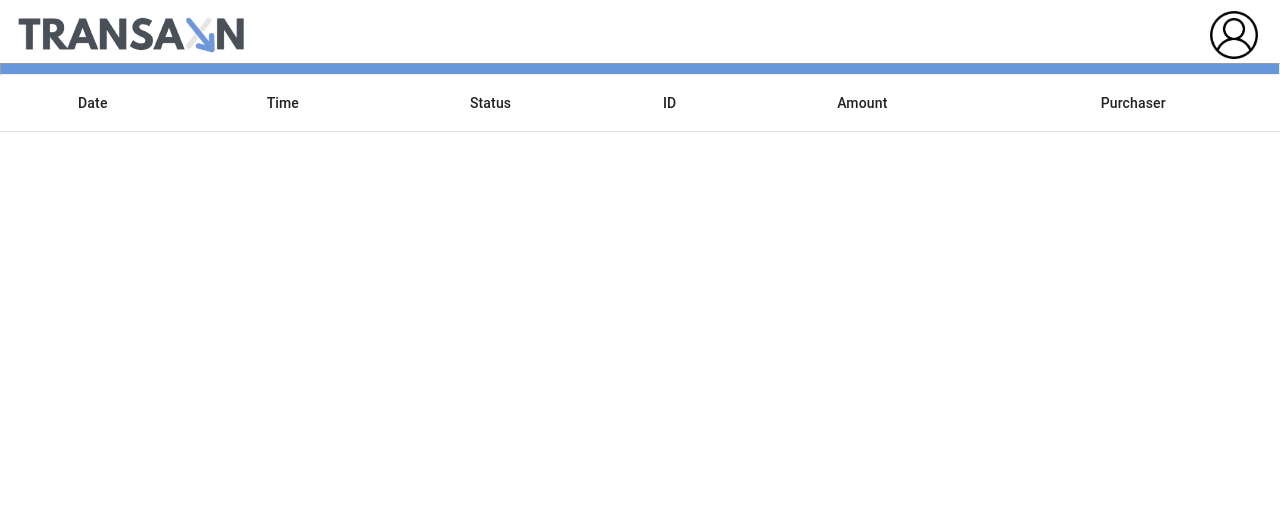
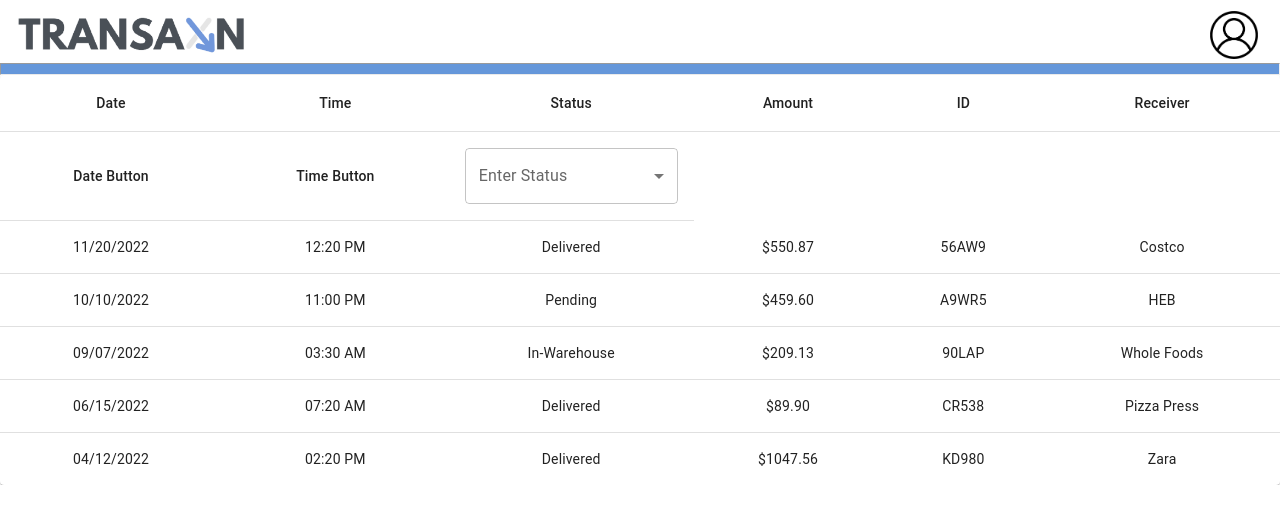
Before and after one commit to DylanTse/supply-chain, a React (Create React App) app in the folder distledger/: page /TransactionPage in a window 1280 px wide. Shown: the top 524 px of the page. Built offline with nearby package versions, Linux system fonts and the light colour scheme.

Commit message:
Status Button

```diff
--- a/distledger/src/App.jsx
+++ b/distledger/src/App.jsx
@@ -6,6 +6,8 @@ import FormDatabase from './components/formDatabase/FormDatabase';
 import Header from './components/header/Header';
 import TransactionPage from './components/TransactionPage/TransactionPage';
 import TransactionHeader from './components/TransactionPage/TransactionHeader/TransactionHeader';
+import DatePicker from './components/TransactionPage/TransactionTable/DatePicker'
+
 
 function App() {
   return (
@@ -15,7 +17,7 @@ function App() {
         <Route path='/Join' element={<JoinDatabase />} />
         <Route path='/Login' element={<FormDatabase />} />
         <Route path= '/TransactionPage' element={<TransactionPage/>} />
-        <Route path='/headertest' element = {<TransactionHeader />} />
+        <Route path='/test' element = {<DatePicker />} />
         {/* <Route path='/' element={<Home />} /> */}
       </Routes>
     </Router>
--- /dev/null
+++ b/distledger/src/components/TransactionPage/TransactionTable/DatePicker.jsx
@@ -0,0 +1,14 @@
+import * as React from 'react';
+
+import TextField from '@mui/material/TextField';
+import { useState } from 'react';
+import DatePicker from 'react-datepicker'
+import 'react-datepicker/dist/react-datepicker.css'
+
+export default function BasicDatePicker() {
+  const [selectedDate, setSelectedDate] = useState(null)
+
+  return (
+    <DatePicker selected={selectedDate} onChange={date => setSelectedDate(date)}/>
+  );
+}
--- a/distledger/src/components/TransactionPage/TransactionTable/TransactionTable.jsx
+++ b/distledger/src/components/TransactionPage/TransactionTable/TransactionTable.jsx
@@ -7,48 +7,79 @@ import TableHead from '@mui/material/TableHead';
 import TableRow from '@mui/material/TableRow';
 import Paper from '@mui/material/Paper';
 import Select from '@mui/material/Select';
+import MenuItem from '@mui/material/MenuItem';
+import Box from '@mui/material/Box';
+import InputLabel from '@mui/material/InputLabel';
+import FormControl from '@mui/material/FormControl';
+import { LocalizationProvider } from '@mui/x-date-pickers/LocalizationProvider';
+import { AdapterDayjs } from '@mui/x-date-pickers/AdapterDayjs';
+import { DesktopDatePicker } from '@mui/x-date-pickers/DesktopDatePicker';
 
 
-function createData(date, time, status, id, amount, purchaser) {
-  return { date, time, status, id, amount, purchaser };
+function createData(date, time, status, amount, id, receiver) {
+  return { date, time, status, amount, id, receiver };
 }
 
 const rows = [
-  /* createData('Frozen yoghurt', 159, 6.0, 24, 4.0),
-  createData('Ice cream sandwich', 237, 9.0, 37, 4.3),
-  createData('Eclair', 262, 16.0, 24, 6.0),
-  createData('Cupcake', 305, 3.7, 67, 4.3),
-  createData('Gingerbread', 356, 16.0, 49, 3.9), */
+  createData("11/20/2022", "12:20 PM", "Delivered", "$550.87", "56AW9", "Costco"),
+  createData("10/10/2022", "11:00 PM", "Pending", "$459.60", "A9WR5", "HEB"),
+  createData("09/07/2022", "03:30 AM", "In-Warehouse", "$209.13", "90LAP", "Whole Foods"),
+  createData("06/15/2022", "07:20 AM", "Delivered", "$89.90", "CR538", "Pizza Press"),
+  createData("04/12/2022", "02:20 PM", "Delivered", "$1047.56", "KD980", "Zara"),
 ];
 
-export default function TransactionPage() {
+export default function TransactionTable() {
+  const[status, setStatus] = React.useState('');
+
+  const changeStatus = (event) => {
+    setStatus(event.target.value)
+  };
+
   return (
-    <TableContainer component={Paper} class="Main-Table">
-      <Table title='Transaction' sx={{ minWidth: 650 }} aria-label="simple table">
+    <TableContainer component={Paper}>
+      <Table sx={{ minWidth: 650 }} aria-label="simple table">
         <TableHead>
+         {/* First Row of Table = Column Names */}
           <TableRow>
             <TableCell align="center">Date</TableCell>
             <TableCell align="center">Time</TableCell>
             <TableCell align="center">Status</TableCell>
+            <TableCell align="center">Amount</TableCell>
             <TableCell align="center">ID</TableCell>
-            <TableCell align="center">Amount</TableCell>
-            <TableCell align="center">Purchaser</TableCell>
+            <TableCell align="center">Receiver</TableCell>
+          </TableRow>
+          {/* Second Row of Table = Implement Buttons to Enter Data */}
+          <TableRow>
+            <TableCell align="center">Date Button</TableCell>
+            <TableCell align="center">Time Button</TableCell>
+            {/* Status of Delivery Dropdown */}
+            <TableCell align="center">
+            <Box sx={{ minWidth: 50 }}>
+              <FormControl fullWidth>
+                <InputLabel id="status-label">Enter Status</InputLabel>
+              <Select label="Status" value={status} onChange={changeStatus}>
+                <MenuItem value={1}>Delivered</MenuItem>
+                <MenuItem value={2}>In-Transit</MenuItem>
+                <MenuItem value={3}>In-Warehouse</MenuItem>
+              </Select>
+              </FormControl>
+            </Box>
+            </TableCell>
+            {/* Generated ID */}
           </TableRow>
         </TableHead>
         <TableBody>
           {rows.map((row) => (
             <TableRow
-              key={row.name}
+              key={row.date}
               sx={{ '&:last-child td, &:last-child th': { border: 0 } }}
             >
-              <TableCell component="th" scope="row">
-                {row.name}
-              </TableCell>
               <TableCell align="center">{row.date}</TableCell>
               <TableCell align="center">{row.time}</TableCell>
+              <TableCell align="center">{row.status}</TableCell>
+              <TableCell align="center">{row.amount}</TableCell>
               <TableCell align="center">{row.id}</TableCell>
-              <TableCell align="center">{row.amount}</TableCell>
-              <TableCell align="center">{row.purchaser}</TableCell>
+              <TableCell align="center">{row.receiver}</TableCell>
             </TableRow>
           ))}
         </TableBody>
--- a/distledger/src/components/header/Header.jsx
+++ b/distledger/src/components/header/Header.jsx
@@ -1,5 +1,7 @@
 import "./header.scss"
 import cargoVid from "../../images/cargo-ship-footage.mp4"
+import { Link } from "react-router-dom"
+import { BrowserRouter as Router, Routes, Route } from 'react-router-dom';
 
 export default function Header() {
     return (
@@ -13,6 +15,11 @@ export default function Header() {
                     <h1>Transaxn</h1>
                     <h3> » designed by the 2022 Convergent E-Comm Supply Chain BT</h3>
                     <h3> » redefining how small businesses track transactions between suppliers and shippers</h3>
+                    <div className="SignUp">
+                        <Link to='/TransactionPage'>
+                        <button>Log In</button>
+                        </Link>
+                    </div>
                 </div>
             </header>
         </div>
--- a/distledger/src/components/header/header.scss
+++ b/distledger/src/components/header/header.scss
@@ -41,6 +41,21 @@
                 font-size: 28px;
                 margin-left: 20px;
             }
+
+            .SignUp {
+                text-align: left;
+            }
+
+            button {
+                font-size: 20px;
+                padding: 5px 10px;
+                margin-left: 15px;
+                margin-top: 5px;
+                background-color: #6597daff;
+                border-color: #6597daff;
+                border-radius: 10px;
+            }
+
         }
     }
 
--- a/package.json
+++ b/package.json
@@ -9,9 +9,11 @@
     "@mui/x-date-pickers": "^5.0.8",
     "bootstrap": "^5.2.2",
     "date-fns": "^2.29.3",
+    "dayjs": "^1.11.6",
     "firebase": "^9.12.1",
     "moment": "^2.29.4",
     "react-bootstrap": "^2.5.0",
+    "react-datepicker": "^4.8.0",
     "react-router-dom": "^6.4.2"
   }
 }
```
Also changed, not shown: 1 other file (tests, documents, lock files or other folders).
